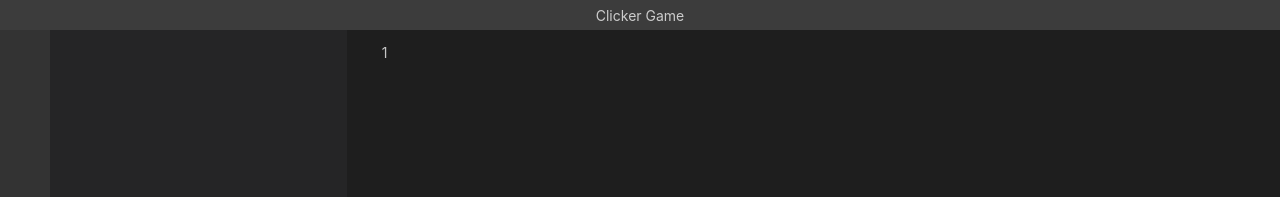
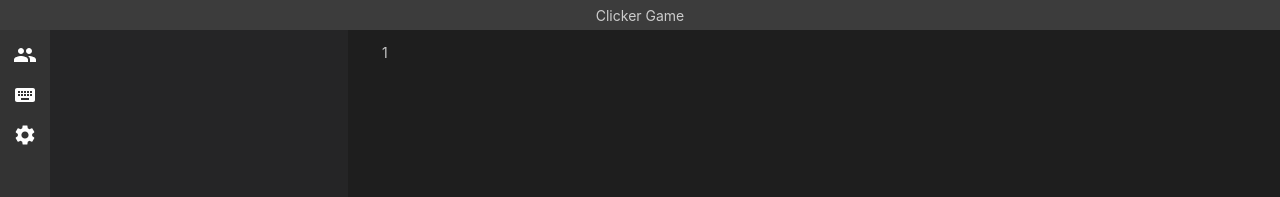
Before and after one commit to LGWayneq/CS-Code-Game, a React (Create React App) app: page / in a window 1280 px wide. Shown: the top 197 px of the page. Built offline with nearby package versions, Linux system fonts and the light colour scheme.

Commit message:
add some stylings

```diff
--- a/package.json
+++ b/package.json
@@ -3,6 +3,10 @@
   "version": "0.1.0",
   "private": true,
   "dependencies": {
+    "@emotion/react": "^11.9.3",
+    "@emotion/styled": "^11.9.3",
+    "@mui/icons-material": "^5.8.4",
+    "@mui/material": "^5.8.6",
     "@testing-library/jest-dom": "^5.14.1",
     "@testing-library/react": "^13.0.0",
     "@testing-library/user-event": "^13.2.1",
--- a/src/components/SideMenu.tsx
+++ b/src/components/SideMenu.tsx
@@ -2,10 +2,16 @@ import React from 'react';
 import { colours } from '../assets/colours';
 import WindowDimensions from '../utils/WindowDimensions';
 import { SIDE_MENU_WIDTH, TITLE_BAR_HEIGHT } from '../assets/constants';
+import PeopleIcon from '@mui/icons-material/People';
+import KeyboardIcon from '@mui/icons-material/Keyboard';
+import SettingsIcon from '@mui/icons-material/Settings';
 
 function SideMenu() {
     return (
         <div style={{ ...styles.container, height: WindowDimensions().height - TITLE_BAR_HEIGHT - 2 * padding }}>
+            <PeopleIcon sx={styles.icon} onClick={() => {}}/>
+            <KeyboardIcon sx={styles.icon} onClick={() => {}}/>
+            <SettingsIcon sx={styles.icon} onClick={() => {}}/>
         </div>
     );
 }
@@ -17,9 +23,16 @@ const padding = 5
 const styles = {
     container: {
         display: 'flex',
+        flexDirection: 'column' as 'column',
         backgroundColor: colours.menu,
         width: SIDE_MENU_WIDTH,
-        justifyContent: 'center',
+        justifyContent: 'flex-start',
+        alignItems: 'center',
         padding: padding
+    },
+    icon: {
+        color: 'white',
+        margin: 1,
+        cursor: 'pointer'
     }
 }
```
Also changed, not shown: 2 other files (tests, documents, lock files or other folders).
